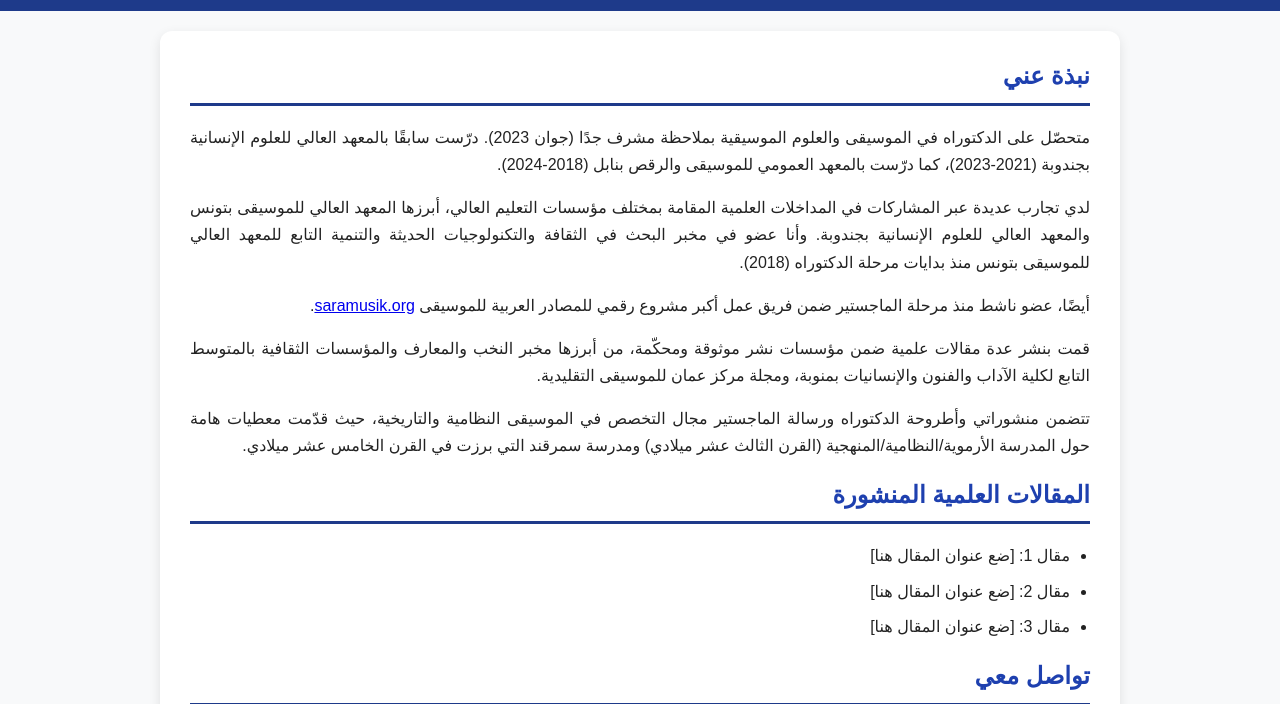
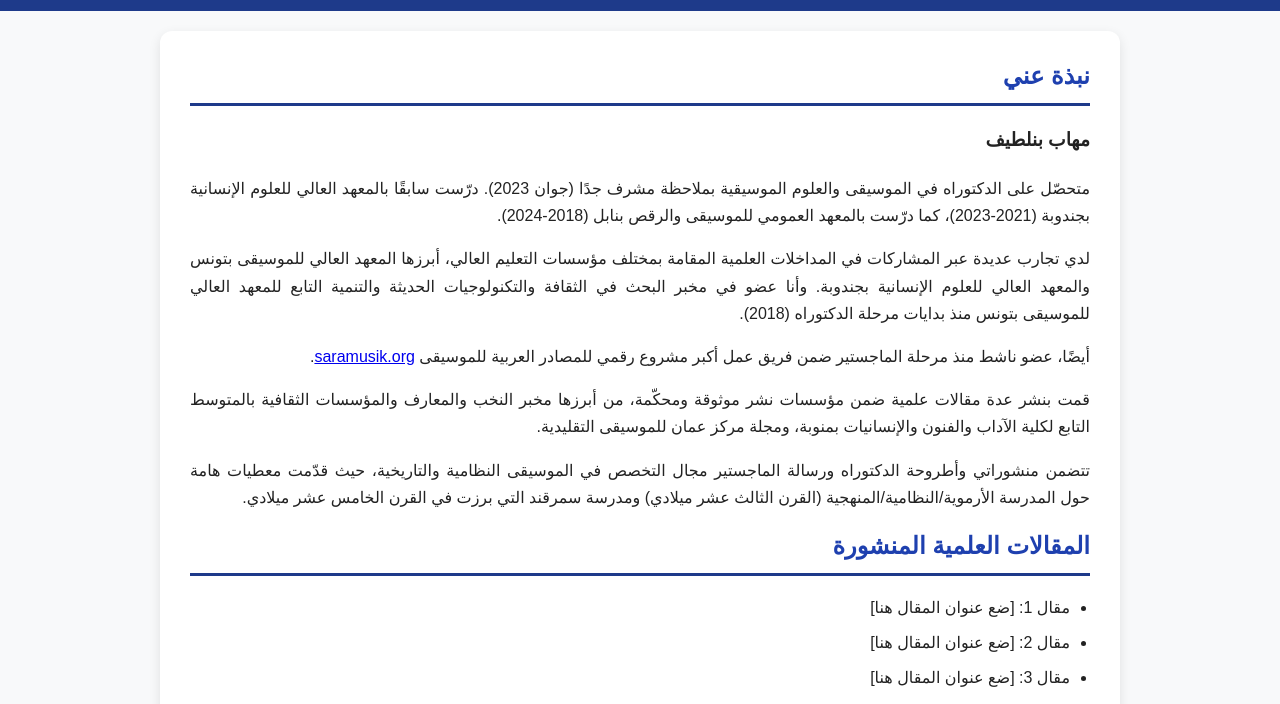
Before and after one commit to MouhebBen/mouheb_personal_website, a plain HTML site: page index.html in a window 1280 px wide. Shown: the part 86-790 px from the top of the page. Drawn offline with Linux system fonts and the light colour scheme.

Commit message:
index.html

```diff
--- a/index.html
+++ b/index.html
@@ -101,6 +101,7 @@
 <div class="container">
   <section>
     <h2>نبذة عني</h2>
+    <h3>مهاب بنلطيف</h3>
     <p>متحصّل على الدكتوراه في الموسيقى والعلوم الموسيقية بملاحظة مشرف جدًا (جوان 2023). درّست سابقًا بالمعهد العالي للعلوم الإنسانية بجندوبة (2021-2023)، كما درّست بالمعهد العمومي للموسيقى والرقص بنابل (2018-2024).</p>
     <p>لدي تجارب عديدة عبر المشاركات في المداخلات العلمية المقامة بمختلف مؤسسات التعليم العالي، أبرزها المعهد العالي للموسيقى بتونس والمعهد العالي للعلوم الإنسانية بجندوبة. وأنا عضو في مخبر البحث في الثقافة والتكنولوجيات الحديثة والتنمية التابع للمعهد العالي للموسيقى بتونس منذ بدايات مرحلة الدكتوراه (2018).</p>
     <p>أيضًا، عضو ناشط منذ مرحلة الماجستير ضمن فريق عمل أكبر مشروع رقمي للمصادر العربية للموسيقى <a href="https://saramusik.org" target="_blank" rel="noopener noreferrer">saramusik.org</a>.</p>
```
